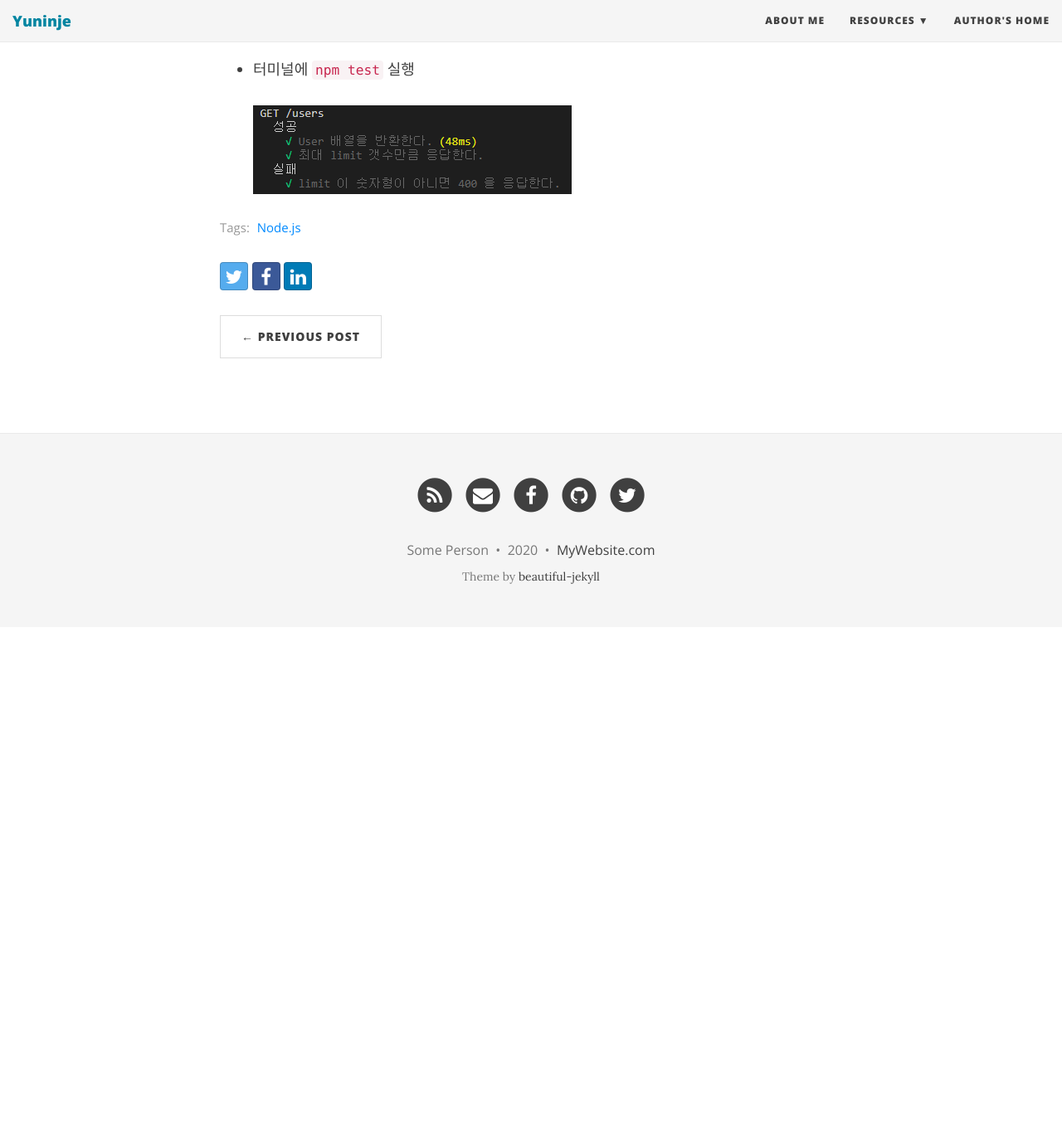
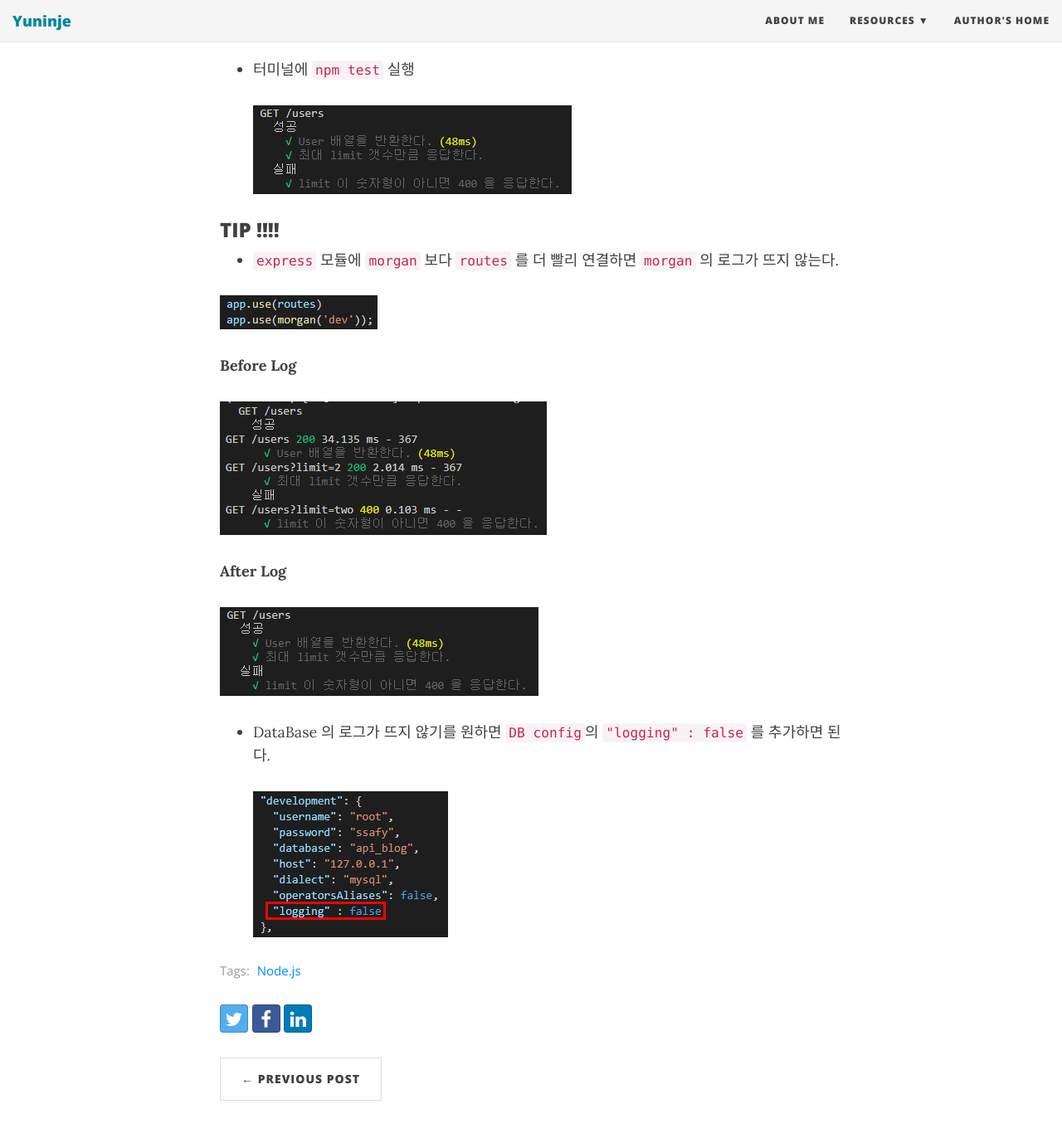
Before and after one commit to yuninje/yuninje.github.io, a Jekyll site: the page built from _posts/2020-02-02-TDD.md, in a window 1280 px wide and 1400 px high, scrolled down 2910 px. Shown: the top 1366 px of the window at 83% size. Built offline with Jekyll 4.4.1, drawn with Linux system fonts in a browser that asks for light colours; nearby versions of some CDN libraries; before the commit the page ends 3666 px from its top, so only the background shows below that.

Commit message:
TDD tip 추가

```diff
--- a/_posts/2020-02-02-TDD.md
+++ b/_posts/2020-02-02-TDD.md
@@ -102,3 +102,21 @@ const getUsers = async (req, res) => {
 - 터미널에 `npm test` 실행
 
     ![result](../img/2020-02-02-TDD/result.png)
+
+
+### TIP !!!!
+- `express` 모듈에 `morgan` 보다 `routes` 를 더 빨리 연결하면 `morgan` 의 로그가 뜨지 않는다.
+
+![tip1](../img/2020-02-02-TDD/tip1.png)
+
+**Before Log**
+
+![before_log](../img/2020-02-02-TDD/before_log.png)
+
+**After Log**
+
+![result](../img/2020-02-02-TDD/result.png)
+
+- DataBase 의 로그가 뜨지 않기를 원하면 `DB config`의 `"logging" : false` 를 추가하면 된다.
+
+    ![tip2_config](../img/2020-02-02-TDD/tip2_config.png)
```
Also changed, not shown: img/2020-02-02-TDD/before_log.png (added), img/2020-02-02-TDD/tip1.png (added), img/2020-02-02-TDD/tip2_config.png (added).
